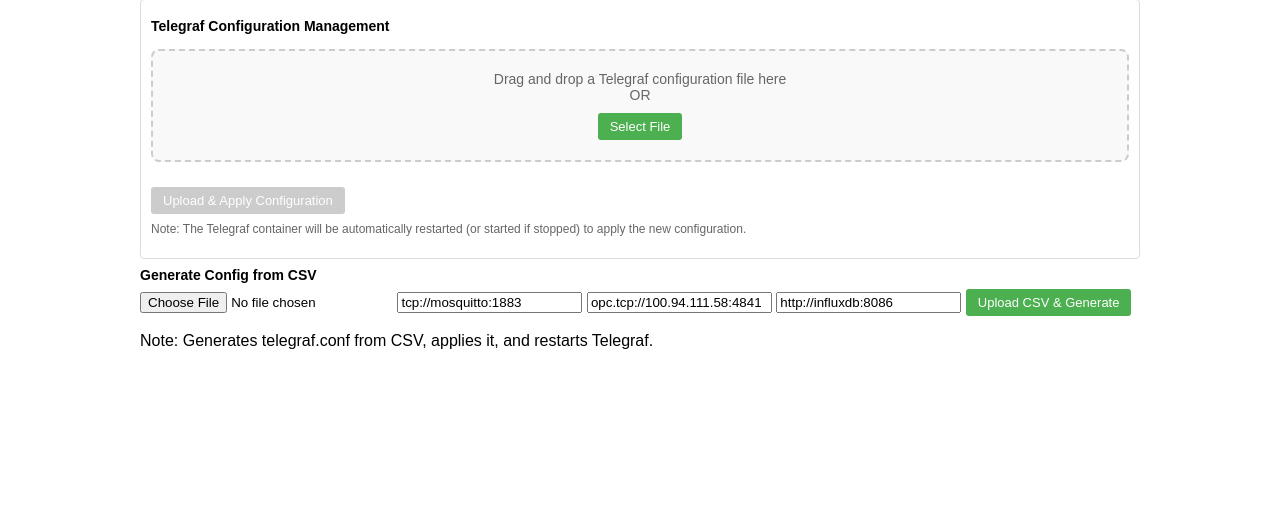
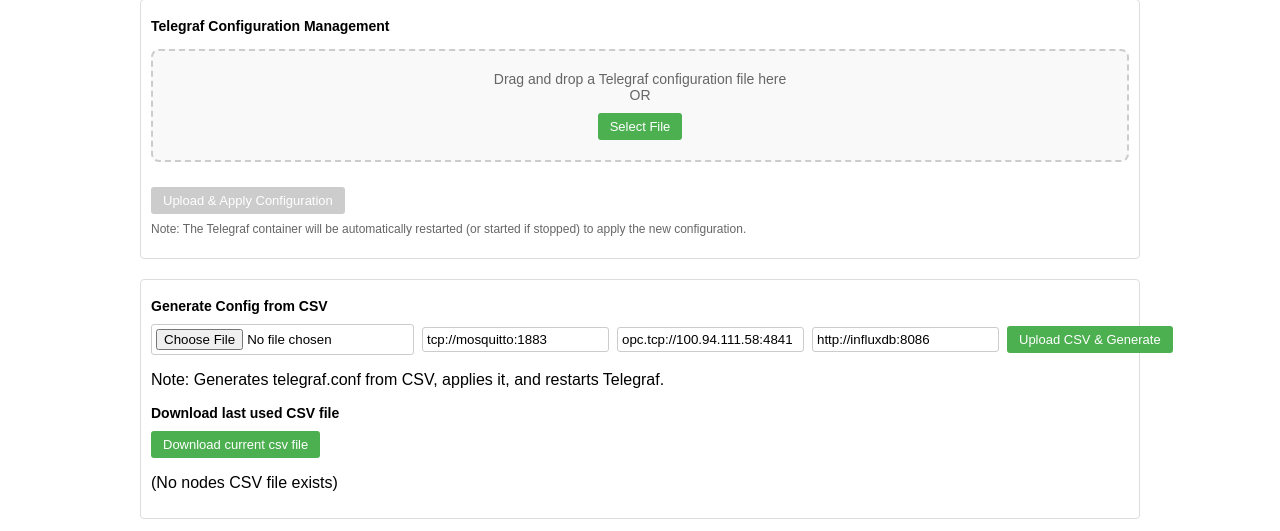
Before and after one commit to TailGuy/telegraf-app, a FastAPI app: template app/templates/index.html in a window 1280 px wide. Shown: the part 342-873 px from the top of the page. Before the commit the page ends 691 px from the top, so only its background shows below. Run offline with FastAPI, Linux system fonts and the light colour scheme; the template is opened without the code that fills it, so the values that code supplies are empty.

Commit message:
added csv file downloading and backup functionality

```diff
--- a/app/main.py
+++ b/app/main.py
@@ -15,8 +15,9 @@
 from pydantic_settings import BaseSettings
 
 # --- Configuration & Logging Setup ---
-
+SHARED_PATH = "/app/shared_config"
 SHARED_CONFIG_PATH = "/app/shared_config/telegraf.conf"
+SHARED_NODES_PATH = "/app/shared_config/nodes.csv"
 
 # DO NOT use logging.basicConfig() here. Uvicorn will manage the root logger.
 # We just get a specific logger for our application.
@@ -210,6 +211,16 @@
         logger.error(f"Failed to write updated config file: {e}", exc_info=True)
         raise HTTPException(status_code=500, detail=f"Failed to write updated config file: {e}")
 
+def check_csv_exists() -> bool:
+    """
+    Checks if the shared nodes CSV file exists.
+    """
+    try:
+        file_exists = os.path.exists(SHARED_NODES_PATH)
+    except Exception as e:
+        logger.error(f"Error checking if CSV file exists: {e}", exc_info=True)
+        raise HTTPException(status_code=500, detail=f"Error checking CSV file existence: {e}")
+    return file_exists
 
 # --- Telegraf configuration generator class ---
 
@@ -487,16 +498,18 @@
     try:
         container = get_telegraf_container()
         telegraf_status = get_telegraf_status_details(container)
+        file_exists = check_csv_exists()
     except HTTPException as e:
         telegraf_status = {"status": "error", "error": e.detail}
     except Exception as e:
-        logger.error(f"Unexpected error on root path while getting container status: {e}", exc_info=True)
+        logger.error(f"Unexpected error on root path while getting container status or nodes csv file check: {e}", exc_info=True)
         telegraf_status = {"status": "error", "error": "An unexpected server error occurred."}
     return templates.TemplateResponse("index.html", {
         "request": request,
         "fastapi_status": app_status,
         "telegraf_status": telegraf_status,
-        "container_name": settings.telegraf_container_name
+        "container_name": settings.telegraf_container_name,
+        "file_exists": file_exists
     })
 
 @app.get("/telegraf/config", response_class=PlainTextResponse, tags=["Telegraf"])
@@ -679,18 +692,39 @@
 ):
     logger.info(f"Received CSV upload for config generation: {file.filename}")
     content = await file.read()
+
     if not content:
         safe_error = quote("Empty file")
         return RedirectResponse(url=f"/?error={safe_error}", status_code=303)
 
     try:
-        # Save uploaded content to a temp file
-        with tempfile.NamedTemporaryFile(delete=False, suffix=".csv") as temp_csv:
-            temp_csv.write(content)
-            csv_path = temp_csv.name
+        # # Save uploaded content to a temp file
+        # with tempfile.NamedTemporaryFile(delete=False, suffix=".csv") as temp_csv:
+        #     temp_csv.write(content)
+        #     csv_path = temp_csv.name
+
+        nodes_csv_backed_up = False
+        try:
+            logger.info(f"Writing uploaded CSV content to {SHARED_NODES_PATH}.")
+            timestamp = datetime.datetime.now().strftime("%Y%m%d_%H%M%S")
+            try:
+                if check_csv_exists():
+                    os.rename(SHARED_NODES_PATH, SHARED_PATH + f"/nodes_backup_{timestamp}.csv")
+                    nodes_csv_backed_up = True
+                else:
+                    logger.warning(f"{SHARED_NODES_PATH} does not exist, skipping backup.")
+            except:
+                logger.error(f"Failed to back up existing CSV file at {SHARED_NODES_PATH}.", exc_info=True)
+            with open(SHARED_NODES_PATH, 'wb') as nodes_csv:
+                nodes_csv.write(content)
+        except Exception as e:
+            if nodes_csv_backed_up:
+                os.rename(SHARED_PATH + f"/nodes_backup_{timestamp}.csv", SHARED_NODES_PATH)
+            logger.error(f"Failed to write uploaded CSV content to {SHARED_NODES_PATH}: {e}", exc_info=True)
+            return RedirectResponse(url="/?error=Failed to write uploaded CSV content", status_code=303)
 
         generator = TelegrafConfigGenerator(
-            csv_file_path=csv_path,
+            csv_file_path=SHARED_NODES_PATH,
             output_file_path=SHARED_CONFIG_PATH,
             mqtt_broker=mqtt_broker,
             opcua_endpoint=opcua_endpoint,
@@ -698,8 +732,8 @@
         )
         generator.run()  # Generates and writes the config to SHARED_CONFIG_PATH
 
-        # Clean up temp file
-        os.unlink(csv_path)
+        # # Clean up temp file
+        # os.unlink(csv_path)
     except Exception as e:
         logger.error(f"Config generation: {e}", exc_info=True)
         if os.path.exists(csv_path):
@@ -718,3 +752,12 @@
         return RedirectResponse(url=f"/?error={safe_error}", status_code=303)
 
     return RedirectResponse(url="/", status_code=303)
+
+@app.get("/export_nodes_csv")
+async def export_nodes_csv():
+    logger.info("Exporting nodes CSV file.")
+    try:
+        return FileResponse(SHARED_NODES_PATH, filename="nodes.csv")
+    except:
+        logger.error(f"Failed to export nodes CSV file from {SHARED_NODES_PATH}.")
+        raise HTTPException(status_code=404, detail="Nodes CSV file not found.")
--- a/app/templates/index.html
+++ b/app/templates/index.html
@@ -2,7 +2,7 @@
 <html>
 <head>
     <title>Telegraf Manager</title>
-    <meta http-equiv="refresh" content="5">
+    <!-- <meta http-equiv="refresh" content="5"> -->
     <style>
         body {
             font-family: Arial, sans-serif;
@@ -137,6 +137,22 @@
         .status-restarting {
             color: #ff9800; font-weight: bold;
         }
+        .generate-form {
+            display: flex;
+            align-items: center;
+            gap: 8px;
+            margin-bottom: 8px;
+        }
+        .generate-form input[type="file"],
+        .generate-form input[type="text"] {
+            padding: 4px;
+            border: 1px solid #ccc;
+            border-radius: 3px;
+            flex: 1 1 auto;
+        }
+        .generate-form button {
+            flex-shrink: 0;
+        }
     </style>
 </head>
 <body>
@@ -248,9 +264,9 @@
     </div>
 
     <!-- TODO fix this later -->
-    <div>
+    <div class="status-box config-section">
         <h3>Generate Config from CSV</h3>
-        <form action="/telegraf/upload-csv" method="post" enctype="multipart/form-data">
+        <form action="/telegraf/upload-csv" method="post" enctype="multipart/form-data" class="generate-form">
             <input type="file" name="file" accept=".csv">
             <input type="text" name="mqtt_broker" value="tcp://mosquitto:1883" placeholder="MQTT Broker">
             <input type="text" name="opcua_endpoint" value="opc.tcp://100.94.111.58:4841" placeholder="OPC UA Endpoint">
@@ -258,6 +274,15 @@
             <button type="submit">Upload CSV & Generate</button>
         </form>
         <p>Note: Generates telegraf.conf from CSV, applies it, and restarts Telegraf.</p>
+        <h3>Download last used CSV file</h3>
+        <a href="/export_nodes_csv" download>
+            <button>Download current csv file</button>
+        </a>
+        {% if file_exists %}
+            <p> (Nodes CSV file currently exists)</p>
+        {% else %}
+            <p> (No nodes CSV file exists)</p>
+        {% endif %}
     </div>
 
     <script>
```
